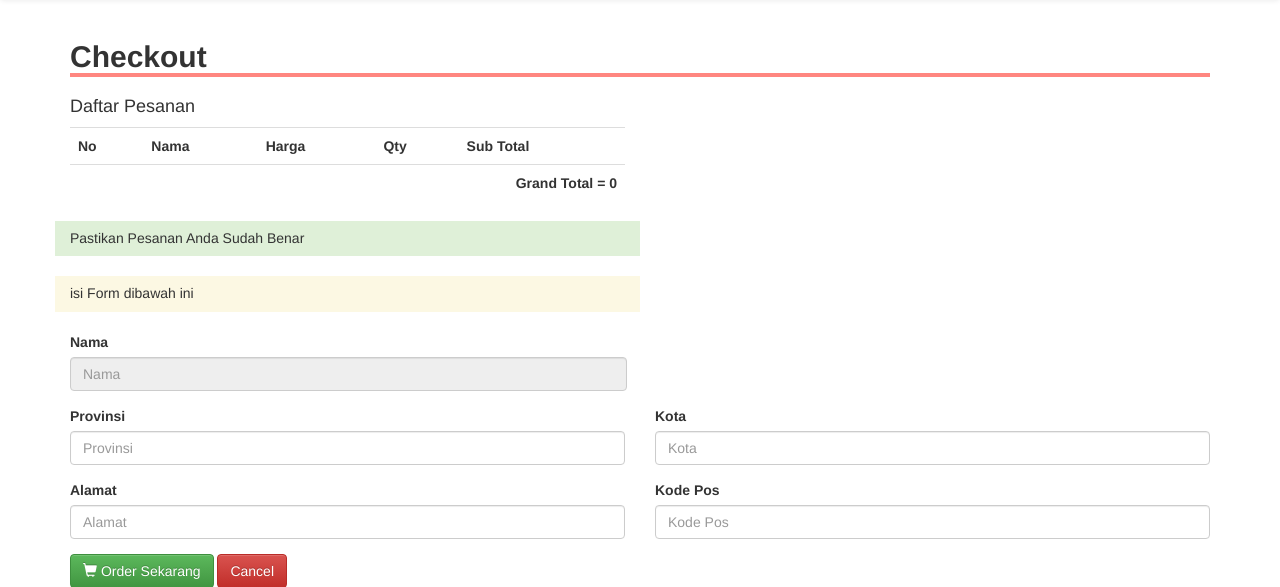
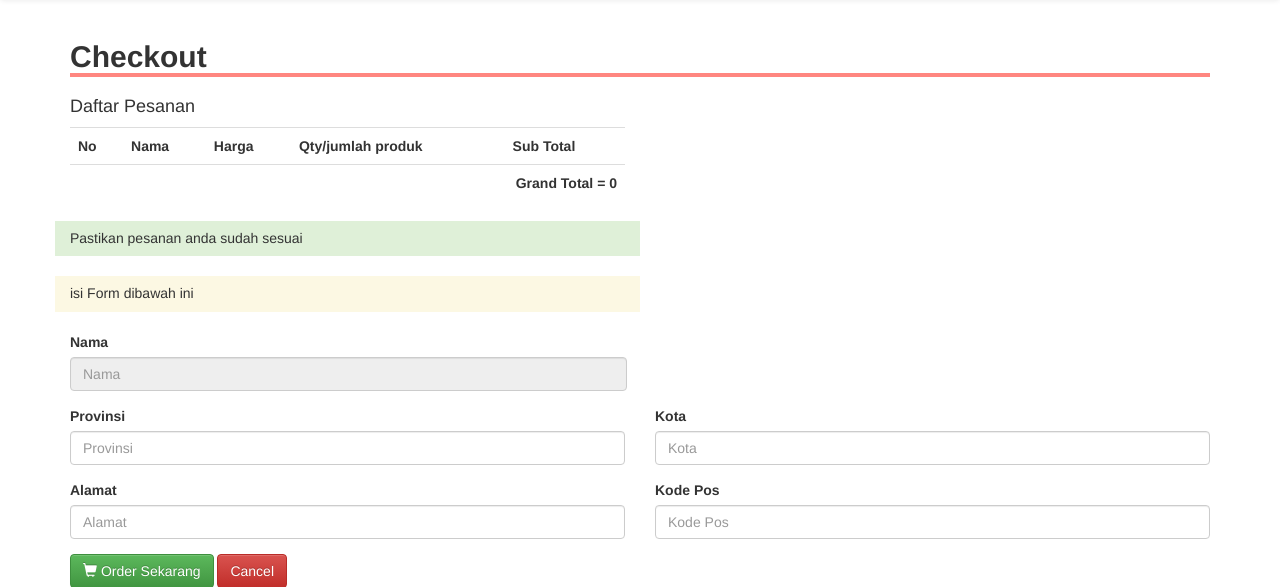
Before and after one commit to rallyz/Toko_Online_1.0, a PHP site: page /checkout.php?kode_cs=1 in a window 1280 px wide. Shown: the part 62-649 px from the top of the page. Run offline with PHP 8.4, Linux system fonts and the light colour scheme; data that the repository does not hold is empty; a stand-in replaces the project's code that opens the database connection; some libraries are stand-ins or nearby versions.

Commit message:
Update checkout.php

```diff
--- a/checkout.php
+++ b/checkout.php
@@ -15,7 +15,7 @@ $rows = mysqli_fetch_assoc($cs);
 					<th>No</th>
 					<th>Nama</th>
 					<th>Harga</th>
-					<th>Qty</th>
+					<th>Qty/jumlah produk</th>
 					<th>Sub Total</th>
 				</tr>
 				<?php
@@ -46,7 +46,7 @@ $rows = mysqli_fetch_assoc($cs);
 	</div>
 	<div class="row">
 	<div class="col-md-6 bg-success">
-		<h5>Pastikan Pesanan Anda Sudah Benar</h5>
+		<h5>Pastikan pesanan anda sudah sesuai</h5>
 	</div>
 	</div>
 	<br>
```
